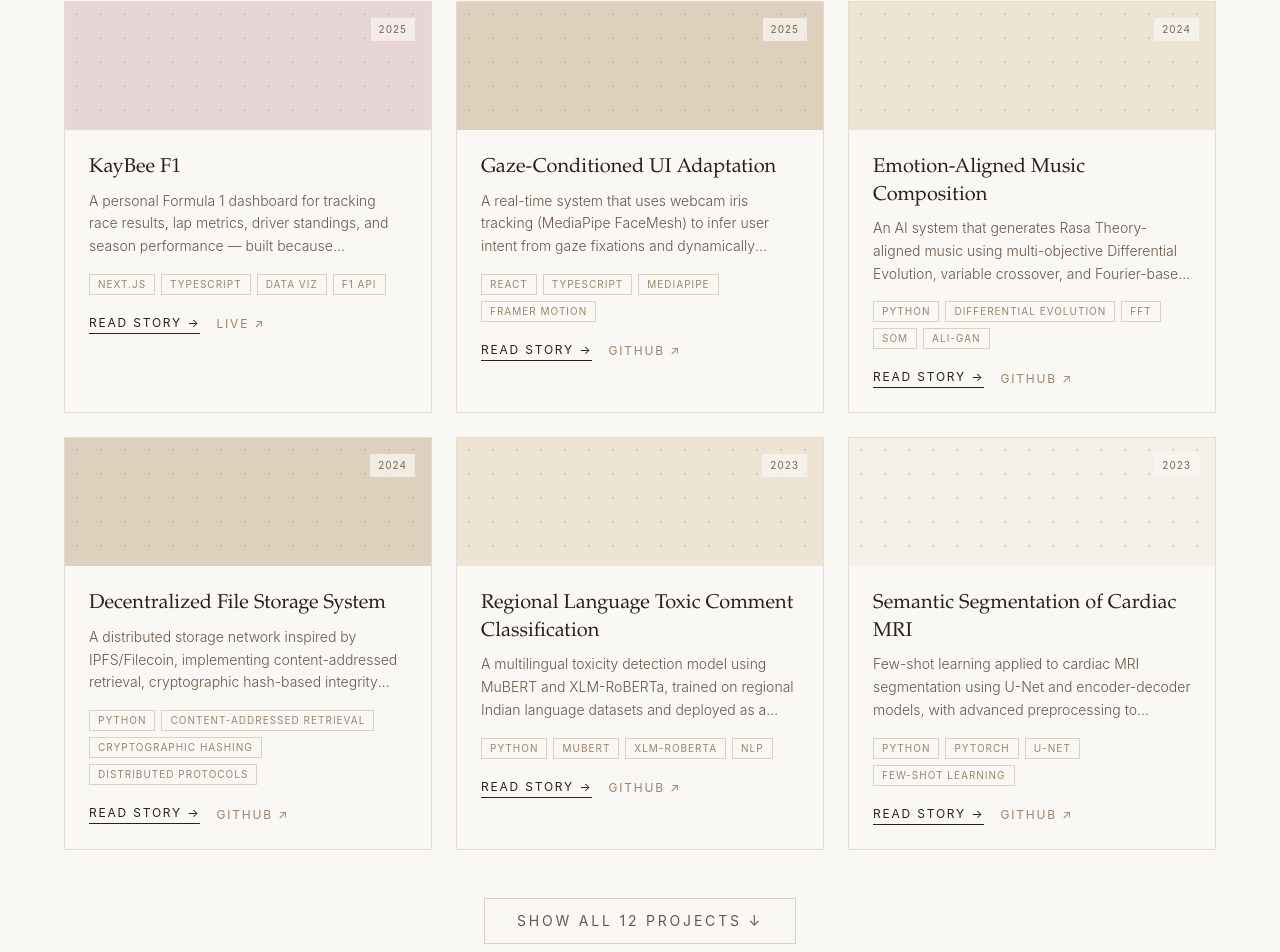
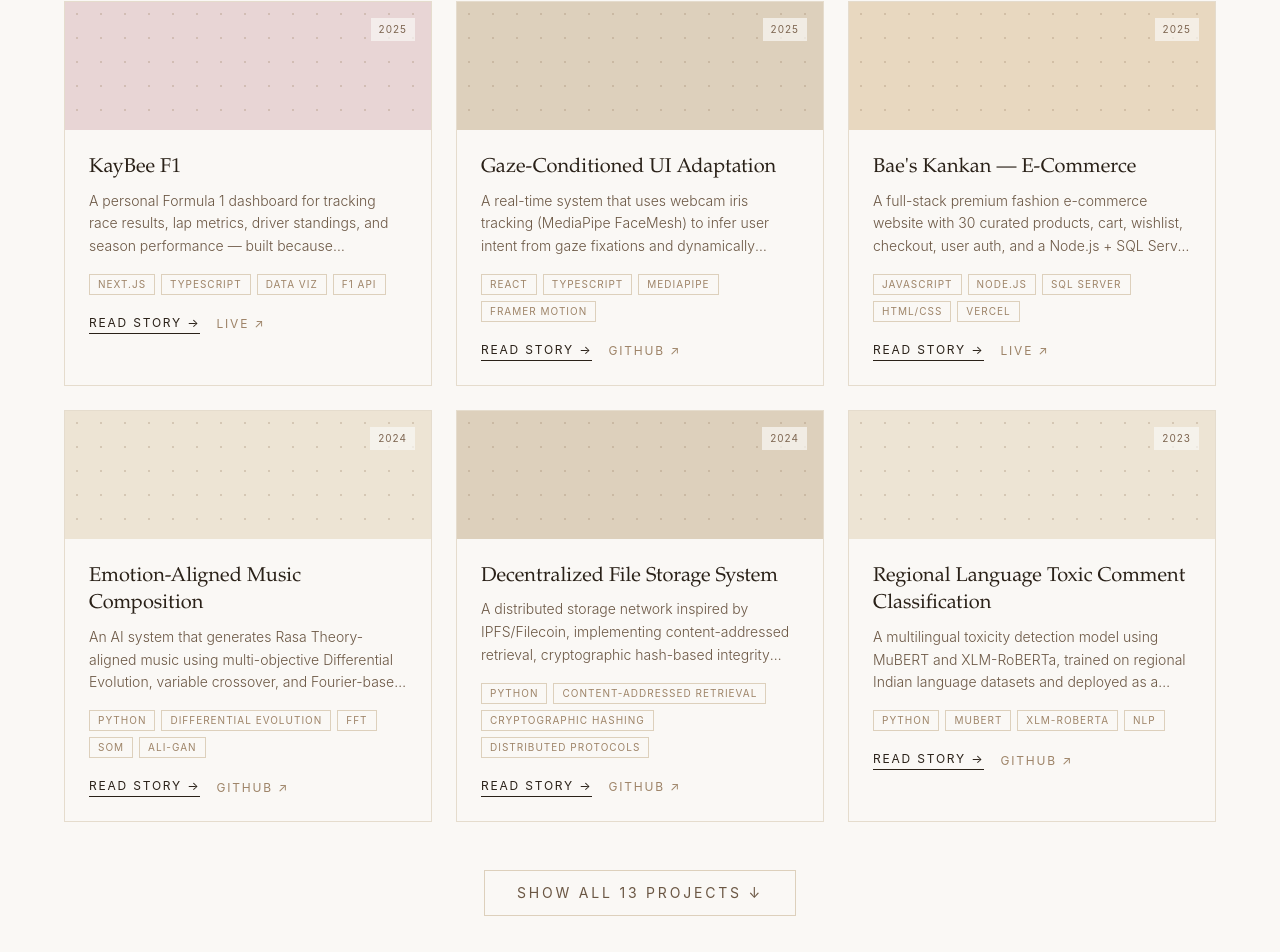
Before and after one commit to bhuvanakanakam/my-portfolio-website, a Next.js app: page / in a window 1280 px wide. Shown: the part 1352-2304 px from the top of the page. Built offline with nearby package versions, Linux system fonts and the light colour scheme.

Commit message:
Add Bae's Kankan e-commerce project to portfolio
Full-stack fashion e-commerce site with Node.js + SQL Server backend,
30 products, cart, wishlist, auth, checkout — live on Vercel.

```diff
--- a/src/data/index.ts
+++ b/src/data/index.ts
@@ -23,6 +23,19 @@ export const projects = [
     year: "2025",
     story:
       "The question I started with: what if a UI could read what you're thinking about, without you clicking or typing anything? The architecture has three layers: perception (MediaPipe extracts iris coordinates at 30fps), understanding (a fixation detector identifies when you're dwelling on a specific DOM element for 800ms+), and action (a rule engine maps those fixation events to UI adaptations). Exponential moving average smoothing handles the natural jitter in eye position. The whole pipeline runs locally in the browser, which matters architecturally for any enterprise use. Rule-based inference over ML for now, interpretable, fast to build, and good enough for a constrained UI. The ML version is future work.",
+  },
+  {
+    id: "baes-kankan",
+    title: "Bae's Kankan — E-Commerce",
+    description:
+      "A full-stack premium fashion e-commerce website with 30 curated products, cart, wishlist, checkout, user auth, and a Node.js + SQL Server backend. Deployed live on Vercel.",
+    tags: ["JavaScript", "Node.js", "SQL Server", "HTML/CSS", "Vercel"],
+    github: "https://github.com/bhuvanakanakam/baes-kankan-ecommerce",
+    live: "https://bae-kankan.vercel.app",
+    color: "#e8d8c0",
+    year: "2025",
+    story:
+      "I built this from scratch as a personal project to practice full-stack web development end-to-end. The frontend is vanilla HTML, CSS, and JavaScript with a custom design — no frameworks, just clean code. The backend is a Node.js + Express REST API connected to SQL Server, handling products, user authentication (JWT), and order management.\n\nThe product catalogue has 30 real items across shoes, bags, apparel, accessories, and make-up, each with individual CDN-hosted images from actual brand websites and hand-written product descriptions. The cart, wishlist, filters, sorting, search, and checkout all work client-side with localStorage persistence.\n\nOne interesting challenge was deploying a site that normally needs a local backend to Vercel (a static/serverless host). I solved it by adding a smart fallback: when the API is unreachable (i.e. not running locally), the frontend seamlessly loads from a hardcoded product catalogue instead. The result is a site that works fully on Vercel for demo purposes, and switches to live backend data when running locally.\n\nThe biggest headache was getting the images and code pushed to GitHub — the project folder was on a Windows CIFS mount that caused binary file lock errors with Git. I worked around it by rsync-copying the project to a temp Linux directory, then running git from there.",
   },
   {
     id: "1",
```
